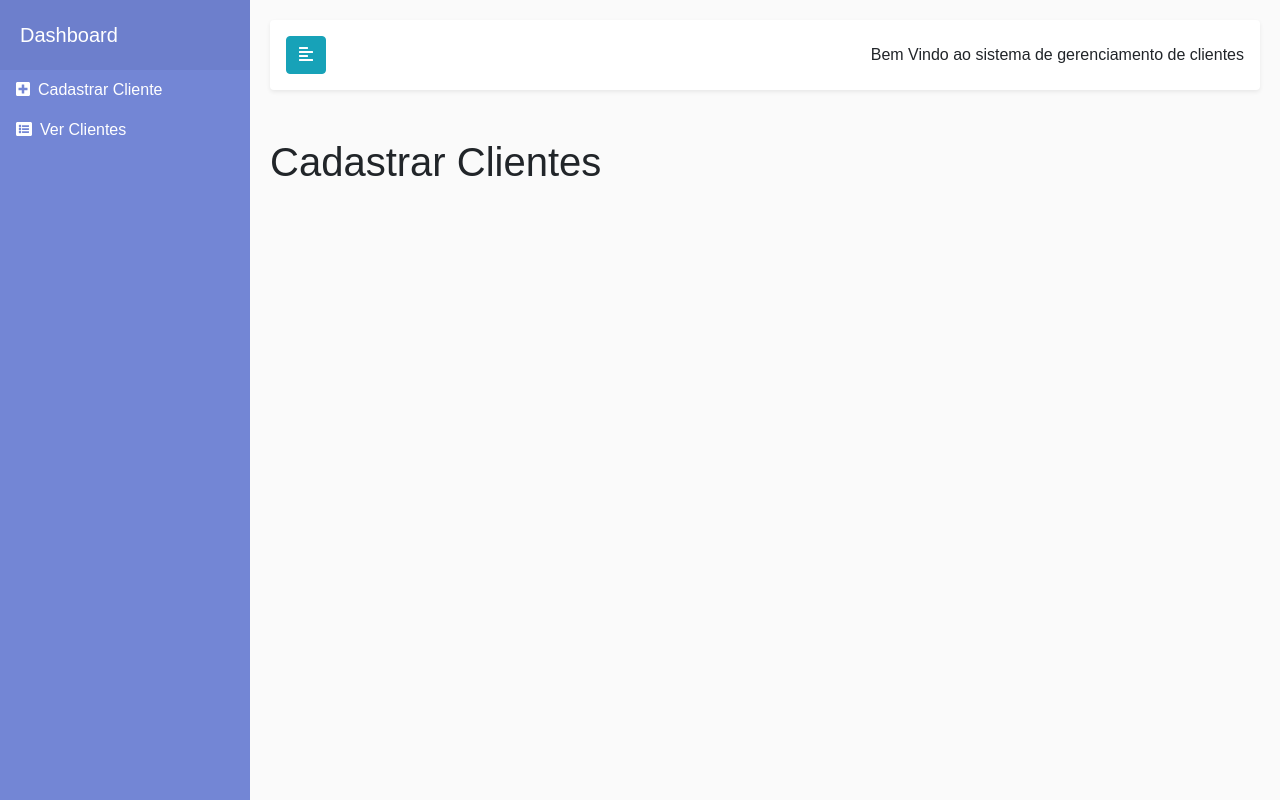
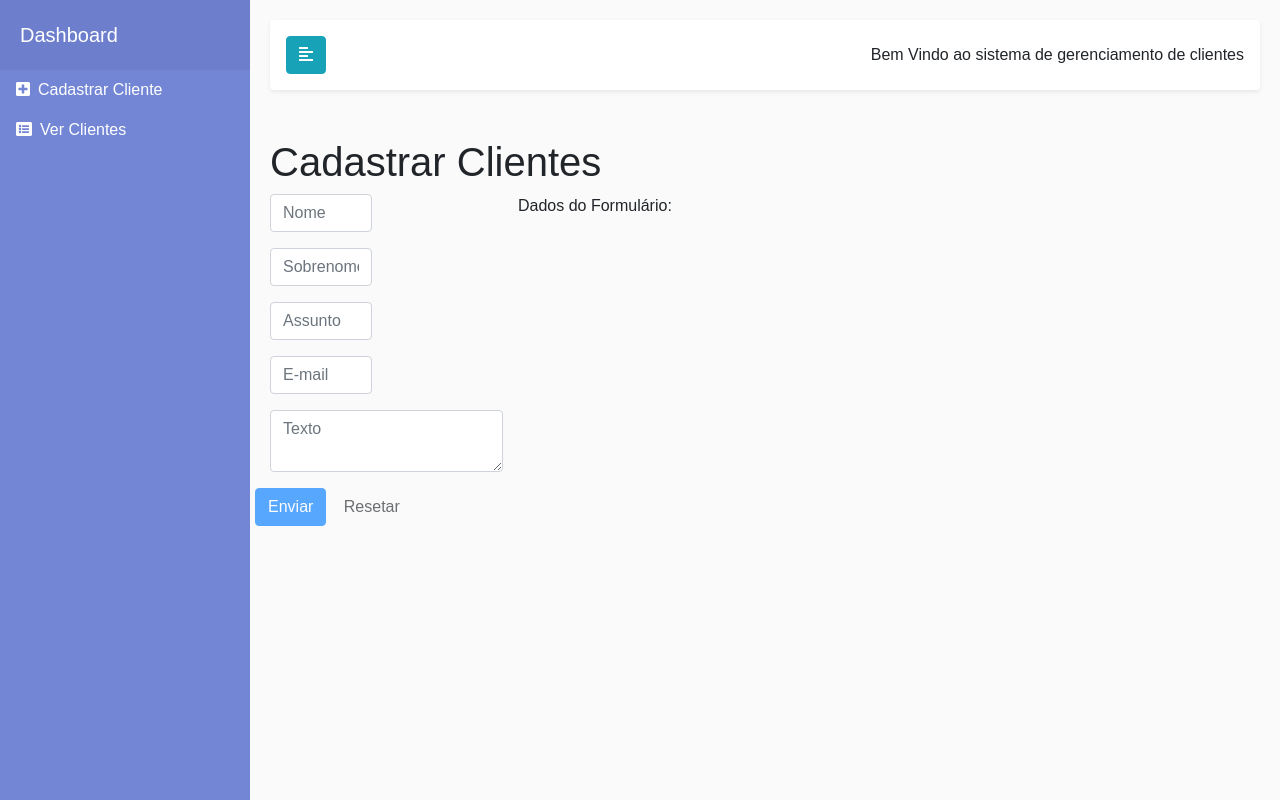
Before and after one commit to amanda-natallie/ReactApp, a React (Create React App) app: page /add-client in a window 1280 px wide. Built offline with nearby package versions, Linux system fonts and the light colour scheme.

Commit message:
Redux Form Placed

```diff
--- a/src/components/content/Content.js
+++ b/src/components/content/Content.js
@@ -6,12 +6,13 @@ import { Switch, Route } from 'react-router-dom';
 
 import Clients from "../../pages/Clients";
 import CADClient from "../../pages/Clients/cadastrar";
+import HomePage from "../../pages/Main/";
 
 export default props => (
     <Container fluid className={classNames('content', {'is-open': props.isOpen})}>
       <NavBar toggle={props.toggle}/>
       <Switch>
-        <Route exact path="/" component={() => "Homepage" } />
+        <Route exact path="/" component={HomePage} />
         <Route exact path="/add-client" component={CADClient} />
         <Route exact path="/view-client" component={Clients} />
       </Switch>
--- a/src/index.js
+++ b/src/index.js
@@ -1,7 +1,17 @@
-import React from 'react';
-import ReactDOM from 'react-dom';
-import App from './App';
-import registerServiceWorker from './registerServiceWorker';
+/* React */
+import React from 'react'
+import {render} from 'react-dom'
 
-ReactDOM.render(<App />, document.getElementById('root'));
-registerServiceWorker();
+/* App */
+import {Provider} from 'react-redux'
+import {store} from './pages/modules'
+import App from './App'
+
+
+/* Render App */
+render(
+  <Provider store={store}>
+    <App />
+  </Provider>,
+  document.getElementById('root')
+)
--- a/src/pages/Clients/cadastrar.js
+++ b/src/pages/Clients/cadastrar.js
@@ -1,7 +1,12 @@
 import React, { Component } from 'react';
-
+import CadastrarCliente from '../modules/CadastroCliente/containers';
 export default class CADClient extends Component {
     render() {
-        return <h1>Cadastrar Clientes</h1>;
+        return (
+            <div>
+                <h1>Cadastrar Clientes</h1>
+                 <CadastrarCliente />
+            </div>
+        )
     }
 }
--- a/src/pages/Main/index.js
+++ b/src/pages/Main/index.js
@@ -1,7 +1,7 @@
-import React, { Components } from 'react';
+import React, { Component } from 'react';
 
-export default class Clients extends Components {
+export default class HomePage extends Component {
     render() {
-        return <h1>Lista de Clientes</h1>
+        return <h1>Página Inicial</h1>
     }
 }
--- /dev/null
+++ b/src/pages/modules/CadastroCliente/components/Form.js
@@ -0,0 +1,74 @@
+import React from 'react'
+import {Field, reduxForm} from 'redux-form'
+
+const Form = props => {
+  const {handleSubmit, pristine, reset, submitting} = props
+  return (
+    <form onSubmit={handleSubmit} className="CadastroCliente-form">
+      <div className="form-group col-md-6 no-padding ">
+
+        <Field
+          name="name"
+          component="input"
+          type="text"
+          placeholder="Nome"
+          className="form-control padding-right"
+        />
+      </div>
+      <div className="form-group col-md-6 no-padding">
+
+        <Field
+          name="lastname"
+          component="input"
+          type="text"
+          placeholder="Sobrenome"
+          className="form-control"
+        />
+      </div>
+      <div className="form-group col-md-6 no-padding ">
+
+        <Field
+          name="subject"
+          component="input"
+          type="text"
+          placeholder="Assunto"
+          className="form-control  padding-right"
+        />
+      </div>
+      <div className="form-group col-md-6 no-padding">
+
+        <Field
+          name="email"
+          component="input"
+          type="email"
+          placeholder="E-mail"
+          className="form-control"
+        />
+      </div>
+      <div className="form-group col-md-12 no-padding ">
+
+        <Field name="texto" component="textarea" className="form-control" placeholder="Texto" />
+      </div>
+      <div className="clearfix"></div>
+      <div className="form-group pull-right">
+        <button
+          type="submit"
+          className="btn btn-primary"
+          disabled={pristine || submitting}>
+          Enviar
+        </button>{' '}
+        <button
+          type="button"
+          className="btn btn-default"
+          disabled={pristine || submitting}
+          onClick={reset}>
+          Resetar
+        </button>
+      </div>
+    </form>
+  )
+}
+
+export default reduxForm({
+  form: 'CadastroClienteForm'
+})(Form)
--- /dev/null
+++ b/src/pages/modules/CadastroCliente/containers/index.js
@@ -0,0 +1,28 @@
+import React, {Component} from 'react'
+import Form from './../components/Form'
+import {reset} from 'redux-form'
+import {connect} from 'react-redux'
+import {CadastroEnviado} from './../index'
+
+class CadastroCliente extends Component {
+  handleSubmit = (values, dispatch) => {
+    dispatch(CadastroEnviado(values))
+    dispatch(reset('CadastroClienteForm'))
+  }
+
+  render() {
+    const {data} = this.props
+
+    return (
+      <div className="row">
+
+          <Form onSubmit={this.handleSubmit} />
+          <div className="clearfix"></div>
+          <div>Dados do Formulário: {data ? JSON.stringify(data) : null}</div>
+
+      </div>
+    )
+  }
+}
+
+export default connect(state => state.CadastroCliente)(CadastroCliente)
--- /dev/null
+++ b/src/pages/modules/CadastroCliente/index.js
@@ -0,0 +1,25 @@
+const CONTACT_SENT = 'modules/CadastroCliente/SENT'
+
+export const CadastroEnviado = values => {
+  return {
+    type: CONTACT_SENT,
+    payload: values
+  }
+}
+
+const initialState = {
+  data: null
+}
+
+export default (state = initialState, action) => {
+  switch (action.type) {
+    case CONTACT_SENT:
+      return {
+        ...state,
+        data: action.payload
+      }
+
+    default:
+      return state
+  }
+}
--- /dev/null
+++ b/src/pages/modules/index.js
@@ -0,0 +1,12 @@
+/*  Redux */
+import {createStore, combineReducers} from 'redux'
+import {reducer as formReducer} from 'redux-form'
+/*  Reducers */
+import CadastroCliente from './CadastroCliente'
+const combineReducer = combineReducers({
+  form: formReducer,
+  CadastroCliente
+})
+
+/*  Store */
+export const store = createStore(combineReducer)
--- a/src/services/api.js
+++ /dev/null
@@ -1,3 +0,0 @@
-import axios from 'axios';
-
-const api = axios.create({ baseURL: ""})
```
Also changed, not shown: package.json (+10 -3 lines), 1 other file (tests, documents, lock files or other folders).
